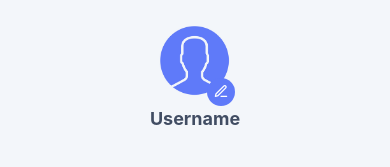
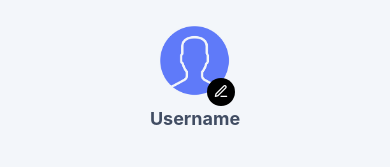
Before and after one commit to sapphiregaze/Intelli-Learn, a React Native app in the folder mobile/: screen /Profile in a window 390 px wide. Shown: the top 167 px of the page. Built offline with nearby package versions, Linux system fonts and the light colour scheme.

Commit message:
Few change

```diff
--- a/mobile/ProfileScreen.js
+++ b/mobile/ProfileScreen.js
@@ -148,7 +148,7 @@ const styles = StyleSheet.create({
     width: 28,
     height: 28,
     borderRadius: 14,
-    backgroundColor: '#5F7AF9',
+    backgroundColor: '#000000',
   },
   profileName: {
     marginTop: 12,
```
